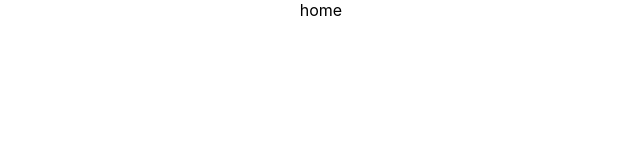
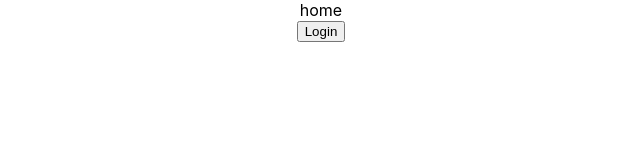
Before and after one commit to giankaz/projeto-domingo-no-sabado, a React (Create React App) app: page / in a window 1280 px wide. Shown: the top 160 px of the page, without its empty margins (319-959 px from the left). Built offline with nearby package versions, Linux system fonts and the light colour scheme.

Commit message:
alterações

```diff
--- a/src/App.js
+++ b/src/App.js
@@ -5,9 +5,8 @@
 function App() {
   return (
     <div className="App">
-       <Routes exact path="/">
-          <Home />
-       </Routes>
+       <Routes />
+
     </div>
   );
 }
--- a/src/routes/index.jsx
+++ b/src/routes/index.jsx
@@ -1,12 +1,21 @@
 import React from 'react'
+import { useHistory } from 'react-router-dom';
 import { Route } from 'react-router-dom'
 import { Switch } from 'react-router-dom'
 
 export default function Routes() {
+
+  const history = useHistory();
+
+  const handleClick = () => {
+      history.push("/login")
+  }
+
   return (
     <Switch>
         <Route exact path='/'>
             <div>home</div>
+            <button onClick={handleClick}>Login</button>
         </Route>
     </Switch>
   )
```
Also changed, not shown: src/components /index.jsx (renamed from src/components /index.js).
